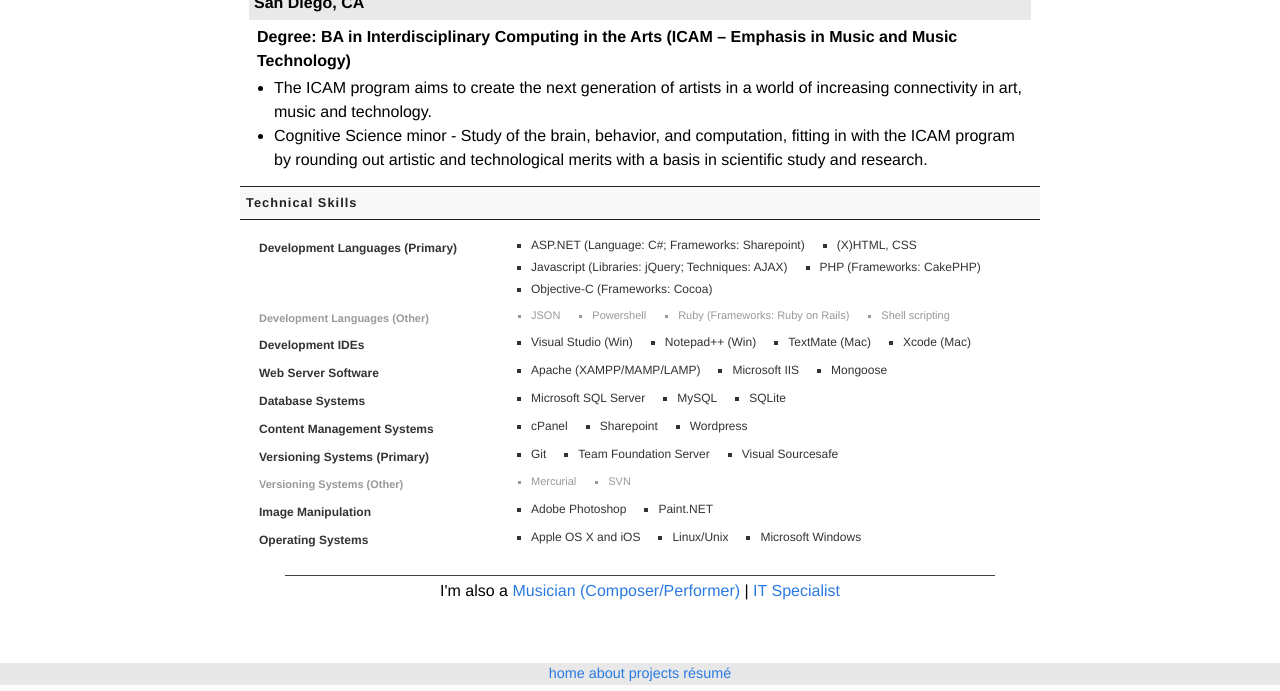
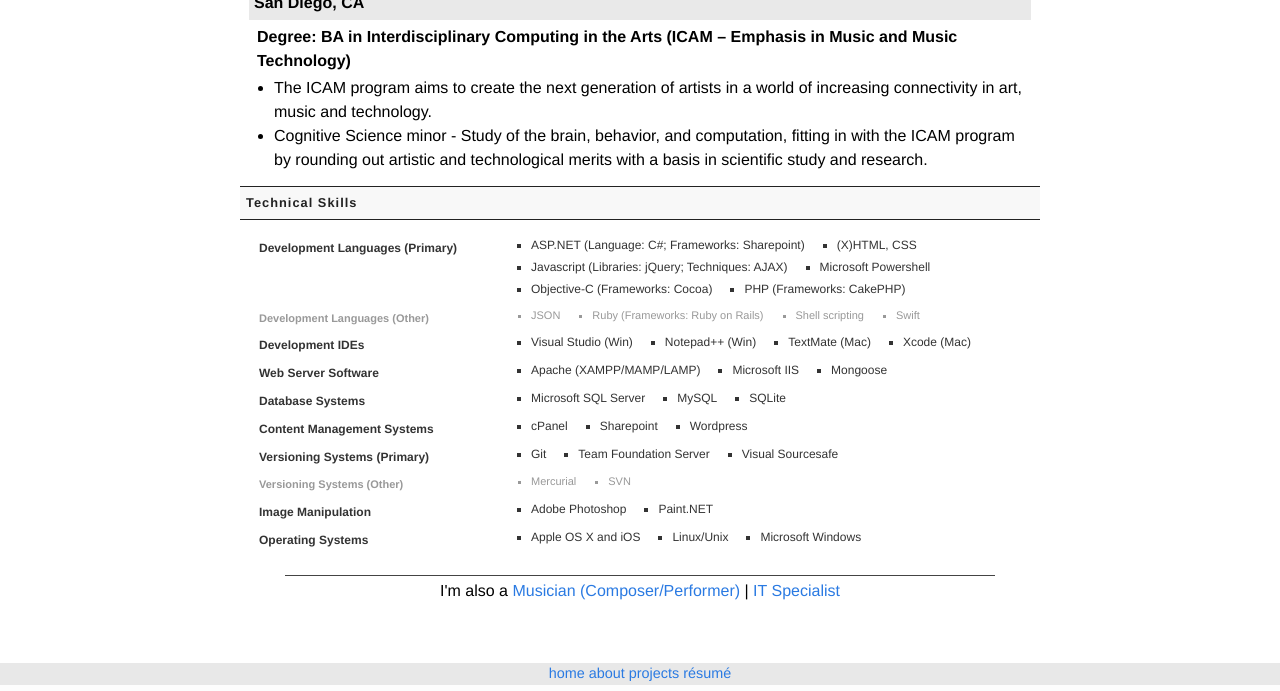
Before and after one commit to michaelchadwick/codana.me, a Jekyll site: the page built from resume/index.html, in a window 1280 px wide and 900 px high, scrolled down 2555 px, cut to the strip 0-691 px from the top of the window. Built offline with Jekyll 4.4.1, drawn with Linux system fonts in a browser that asks for light colours.

Commit message:
updated web skills a bit

```diff
--- a/resume/index.html
+++ b/resume/index.html
@@ -186,15 +186,16 @@
       <li class="first_next">ASP.NET (Language: C#; Frameworks: Sharepoint)</li>
       <li>(X)HTML, CSS</li>
       <li>Javascript (Libraries: jQuery; Techniques: AJAX)</li>
+      <li>Microsoft Powershell</li>
+      <li>Objective-C (Frameworks: Cocoa)</li>
       <li>PHP (Frameworks: CakePHP)</li>
-      <li>Objective-C (Frameworks: Cocoa)</li>
     </ul>
     <ul class="skills other">
       <li class="first">Development Languages (Other)</li>
       <li class="first_next">JSON</li>
-      <li>Powershell</li>
       <li>Ruby (Frameworks: Ruby on Rails)</li>
       <li>Shell scripting</li>
+      <li>Swift</li>
     </ul>
 
     <ul class="skills">
--- a/resume/index_print.html
+++ b/resume/index_print.html
@@ -187,15 +187,16 @@
       <li class="first_next">ASP.NET (Language: C#; Frameworks: Sharepoint)</li>
       <li>(X)HTML, CSS</li>
       <li>Javascript (Libraries: jQuery; Techniques: AJAX)</li>
+      <li>Microsoft Powershell</li>
+      <li>Objective-C (Frameworks: Cocoa)</li>
       <li>PHP (Frameworks: CakePHP)</li>
-      <li>Objective-C (Frameworks: Cocoa)</li>
     </ul>
     <ul class="skills other">
       <li class="first">Development Languages (Other)</li>
       <li class="first_next">JSON</li>
-      <li>Powershell</li>
       <li>Ruby (Frameworks: Ruby on Rails)</li>
       <li>Shell scripting</li>
+      <li>Swift</li>
     </ul>
 
     <ul class="skills">
```
